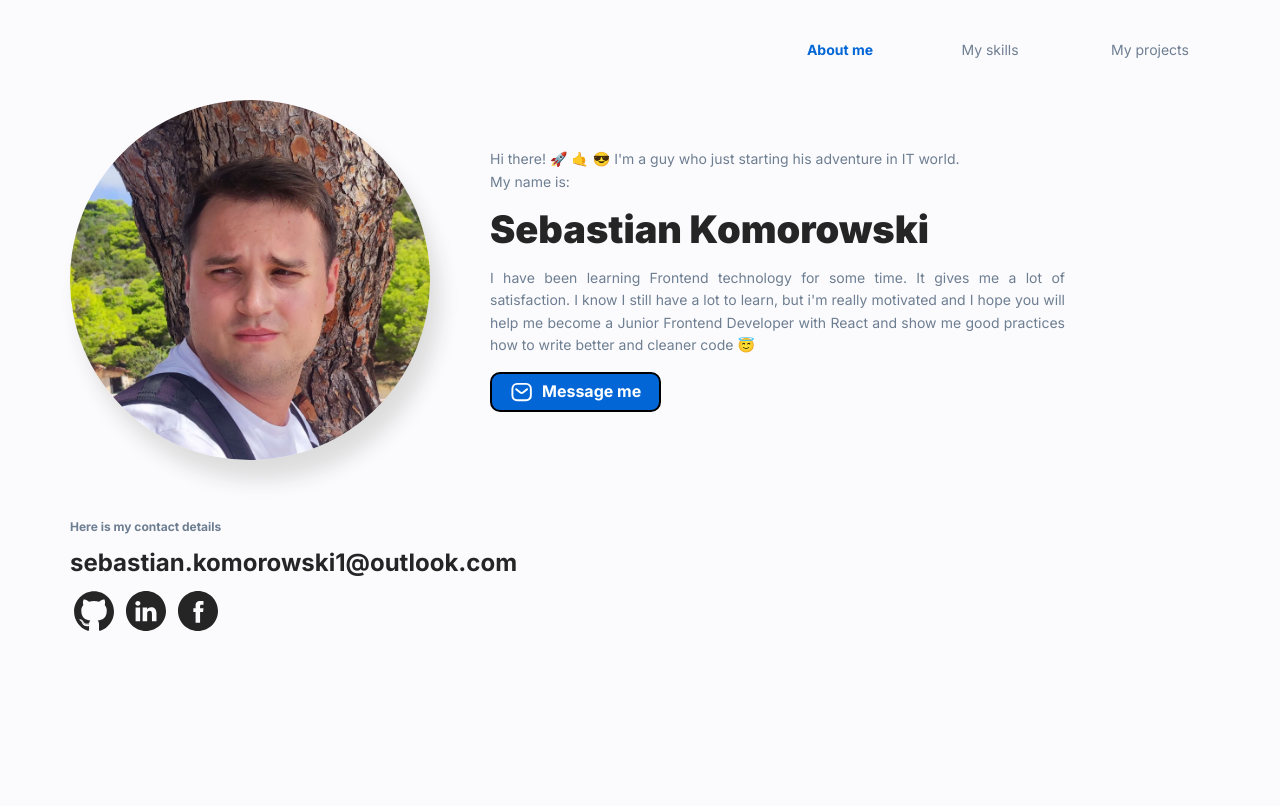
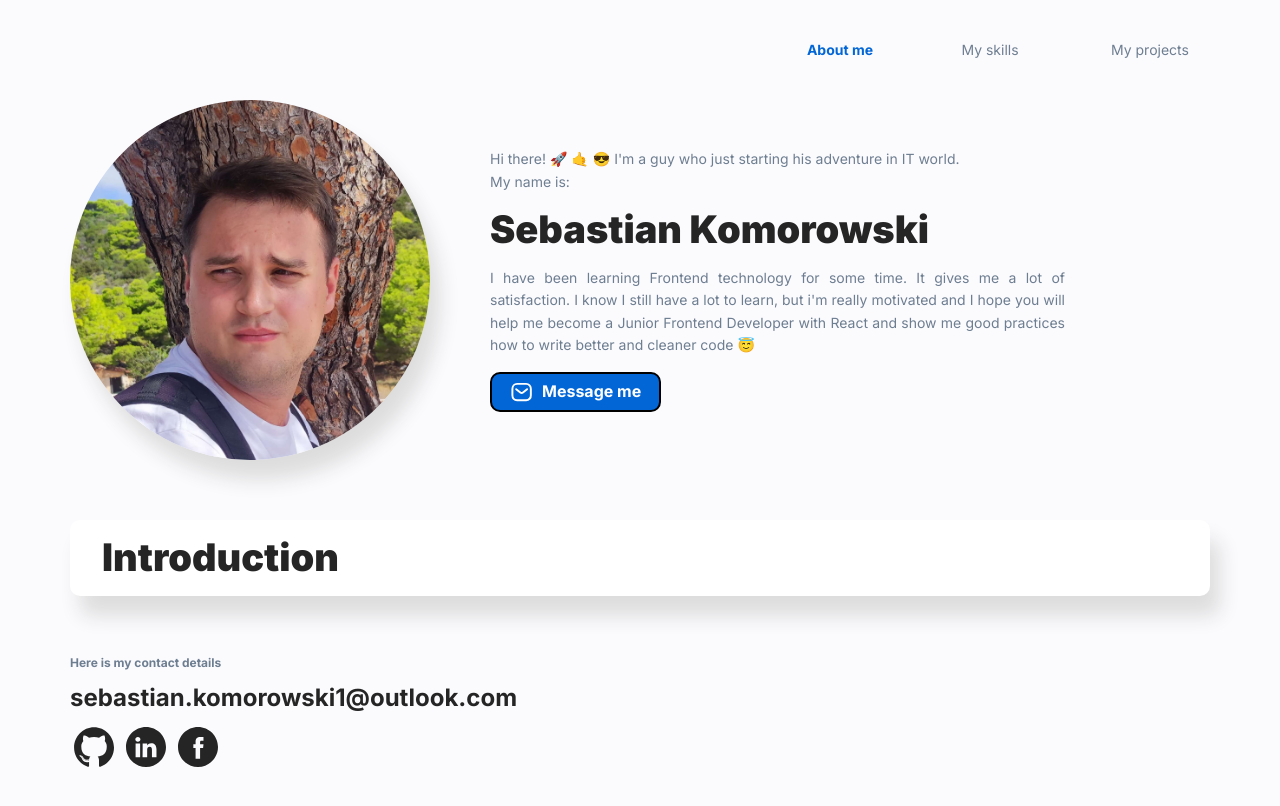
Before and after one commit to carterstorm/my-personal-homepage, a React (Create React App) app: page /aboutMe in a window 1280 px wide. Shown: the top 806 px of the page. Built offline with nearby package versions, Linux system fonts and the light colour scheme.

Commit message:
created AboutSection

```diff
--- /dev/null
+++ b/src/features/AboutMe/AboutSection/index.js
@@ -0,0 +1,12 @@
+import { Heading } from "../../../common/Heading";
+import { SectionWrapper } from "../../styled";
+
+export const AboutSection = ({ title }) => (
+    <SectionWrapper>
+        <Heading
+            title={title}
+            padding
+            as="h2"
+        />
+    </SectionWrapper>
+);
--- a/src/features/AboutMe/index.js
+++ b/src/features/AboutMe/index.js
@@ -1,3 +1,7 @@
+import { AboutSection } from "./AboutSection";
+
 export const AboutMe = () => (
-    <></>
+    <AboutSection
+        title={"Introduction"}
+    />
 );
```
